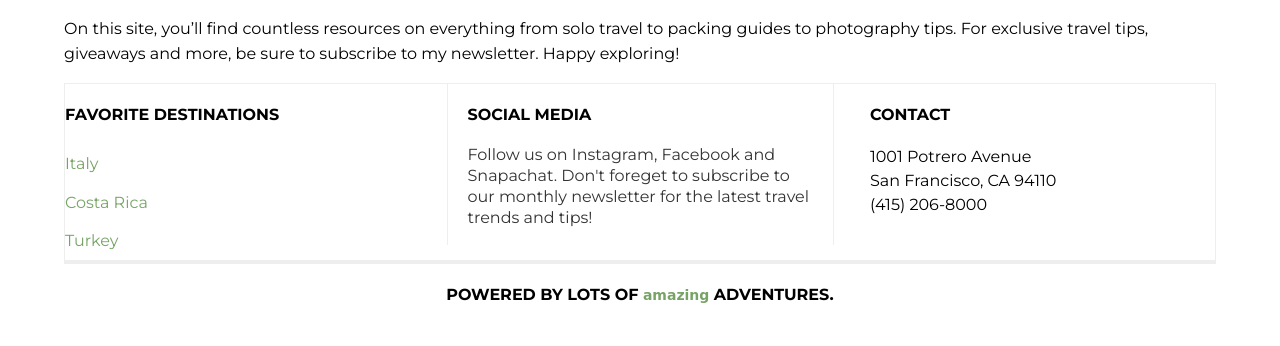
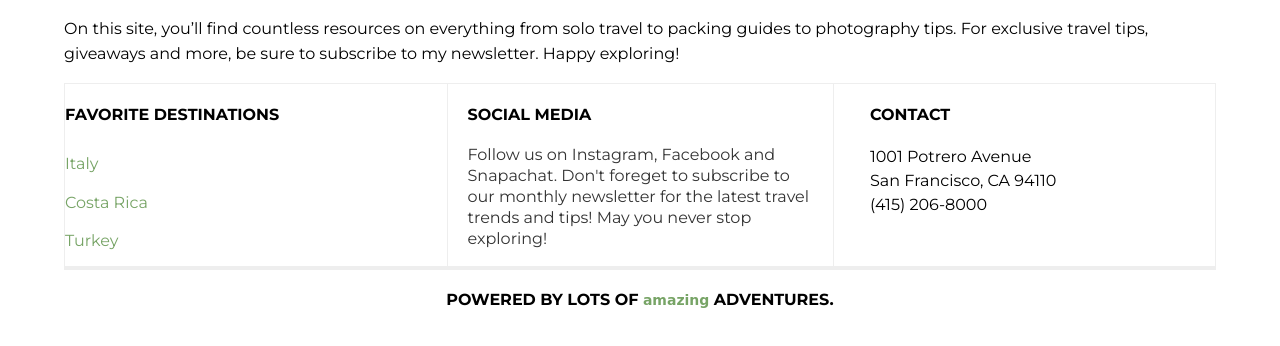
Before and after one commit to jentrekin/jessica-adventures-practice, a plain HTML site: page index.html in a window 1280 px wide. Shown: the part 442-788 px from the top of the page. Drawn offline with nearby package versions, Linux system fonts and the light colour scheme; a web font is replaced by a local one.

Commit message:
edit practice

```diff
--- a/index.html
+++ b/index.html
@@ -55,7 +55,7 @@ For exclusive travel tips, giveaways and more, be sure to subscribe to my newsle
                 </div>
                 <div class="section-two">
                     <h4>Social Media</h4>
-                    <p class="social-media">Follow us on Instagram, Facebook and Snapachat. Don't foreget to subscribe to our monthly newsletter for the latest travel trends and tips!</p>
+                    <p class="social-media">Follow us on Instagram, Facebook and Snapachat. Don't foreget to subscribe to our monthly newsletter for the latest travel trends and tips! May you never stop exploring!</p>
                 </div>
                 <div class="section-three"><h4>Contact</h4>
                     <p class="address">1001 Potrero Avenue<br>
```
